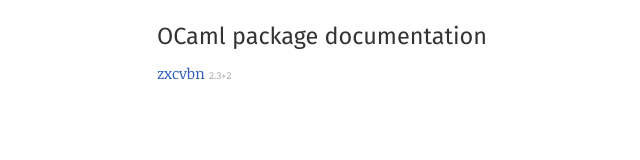
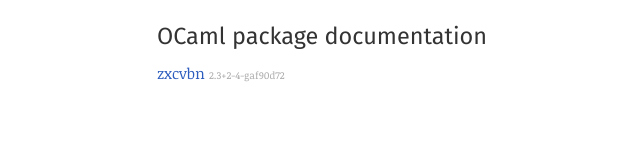
Before and after one commit to cryptosense/ocaml-zxcvbn, a plain HTML site: page doc/index.html in a window 1280 px wide. Shown: the full height of the page, 130-770 px from the left. Drawn offline with Linux system fonts and the light colour scheme.

Commit message:
Update zxcvbn doc to 2.3+2-4-gaf90d72.

```diff
--- a/doc/index.html
+++ b/doc/index.html
@@ -11,7 +11,7 @@
       <div class="by-name">
       <h2>OCaml package documentation</h2>
       <ol>
-      <li><a href="zxcvbn/index.html">zxcvbn</a> <span class="version">2.3+2</span></li>
+      <li><a href="zxcvbn/index.html">zxcvbn</a> <span class="version">2.3+2-4-gaf90d72</span></li>
       </ol>
       </div>
     </main>
```
